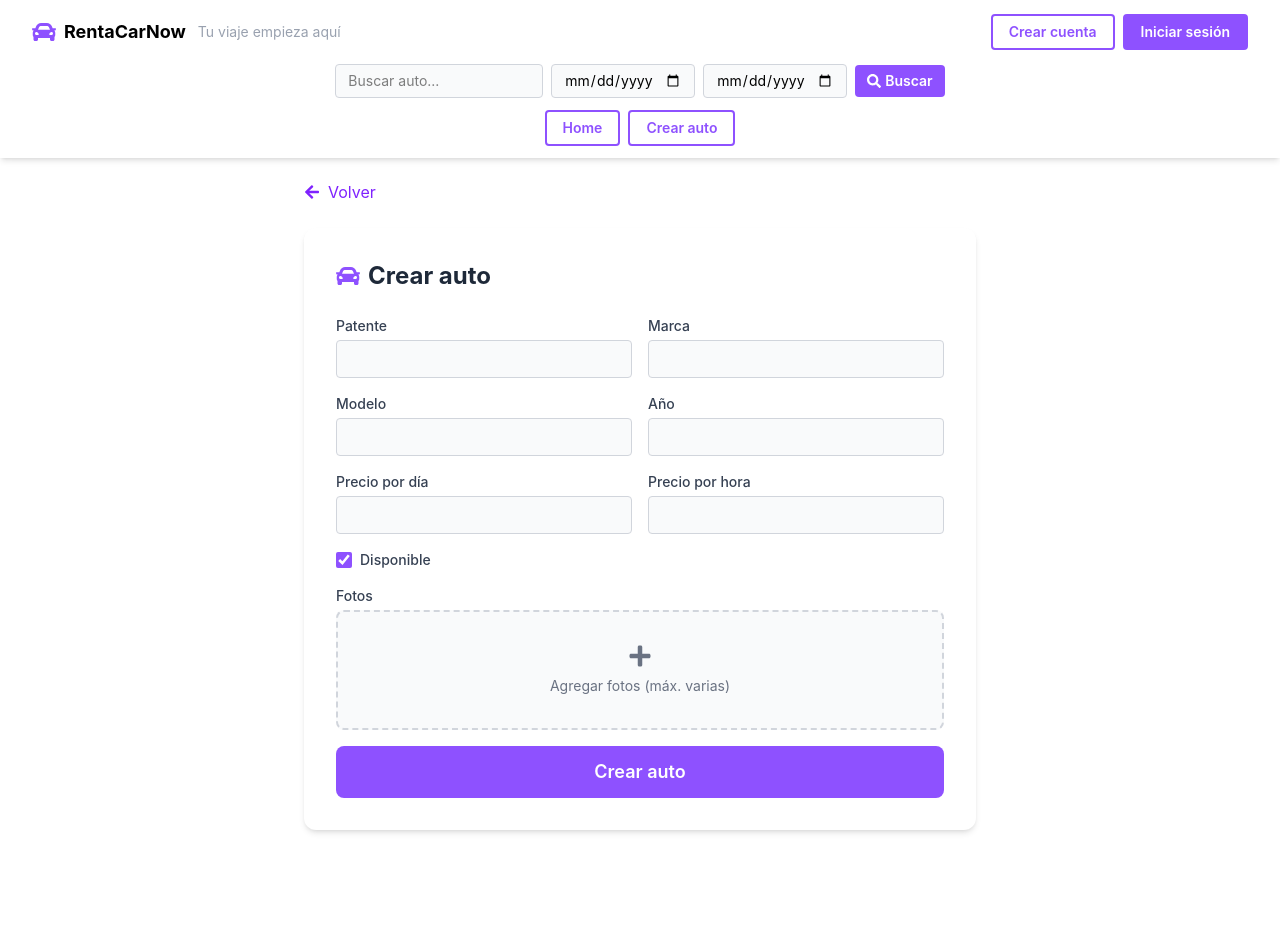
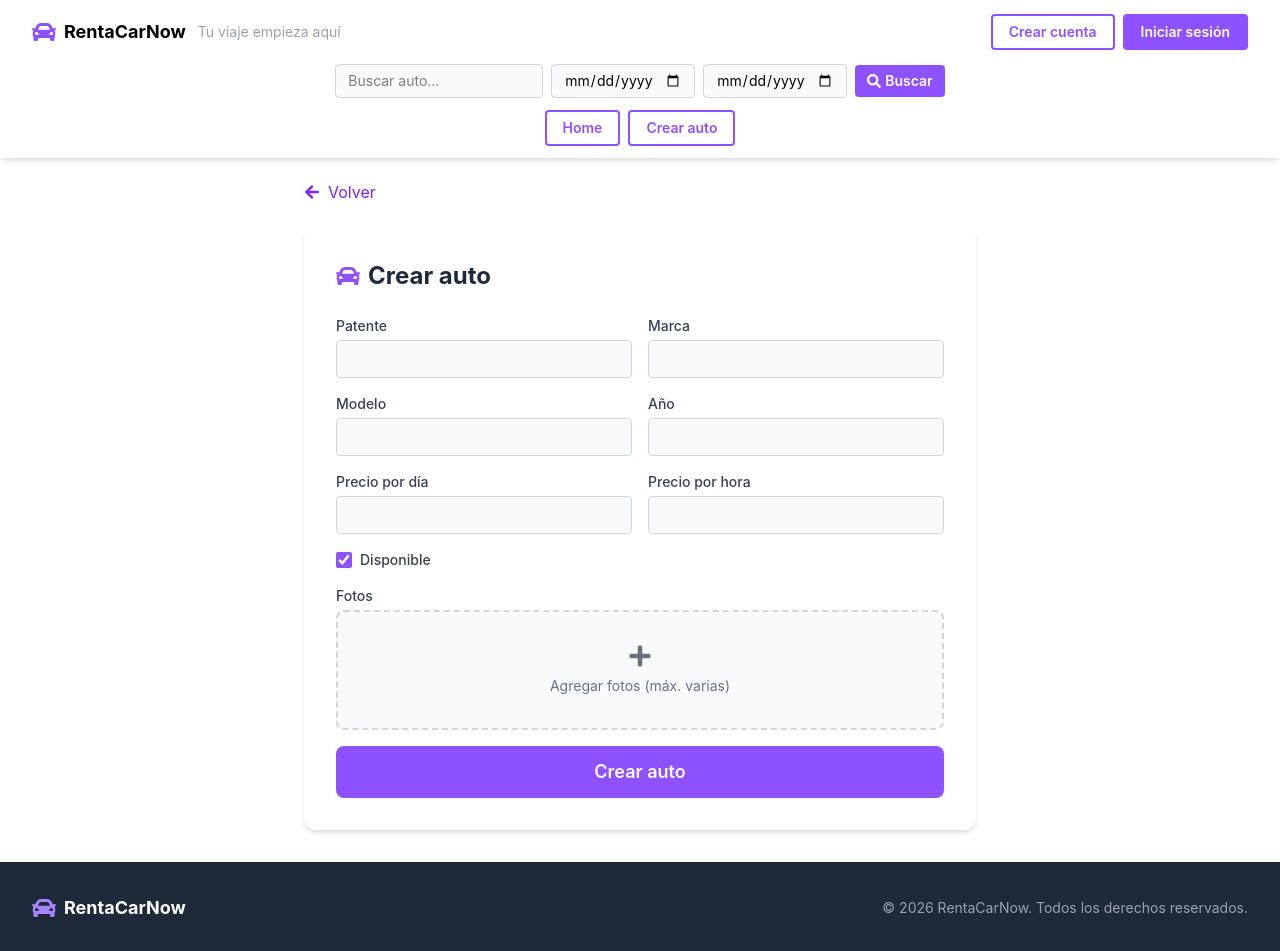
Before and after one commit to pablosingh/rent_a_car_now_frontend, a React (Vite) app: page /crear in a window 1280 px wide. Shown: the top 951 px of the page. Before the commit the page ends 862 px from the top, so only its background shows below. Built offline with nearby package versions, Linux system fonts and the light colour scheme.

Commit message:
Agregando Footer

```diff
--- a/src/App.jsx
+++ b/src/App.jsx
@@ -1,5 +1,6 @@
 import { Routes, Route } from 'react-router-dom'
 import Header from './components/Header/Header'
+import Footer from './components/Footer/Footer'
 import CarGrid from './components/CarGrid/CarGrid'
 import CarDetail from './pages/CarDetail'
 import CreateCar from './pages/CreateCar'
@@ -15,6 +16,7 @@ function App() {
           <Route path="/crear" element={<CreateCar />} />
         </Routes>
       </main>
+      <Footer />
     </>
   )
 }
--- /dev/null
+++ b/src/components/Footer/Footer.jsx
@@ -0,0 +1,19 @@
+import { FaCar } from 'react-icons/fa'
+
+function Footer() {
+  return (
+    <footer className="bg-gray-800 text-gray-200">
+      <div className="max-w-7xl mx-auto px-4 md:px-8 py-6 md:py-8 flex flex-col items-center gap-2 text-center md:flex-row md:justify-between md:text-left">
+        <div className="flex items-center gap-2">
+          <FaCar className="text-violet-400 text-2xl" />
+          <span className="text-lg font-bold text-white">RentaCarNow</span>
+        </div>
+        <p className="text-sm text-gray-400">
+          &copy; 2026 RentaCarNow. Todos los derechos reservados.
+        </p>
+      </div>
+    </footer>
+  )
+}
+
+export default Footer
```
